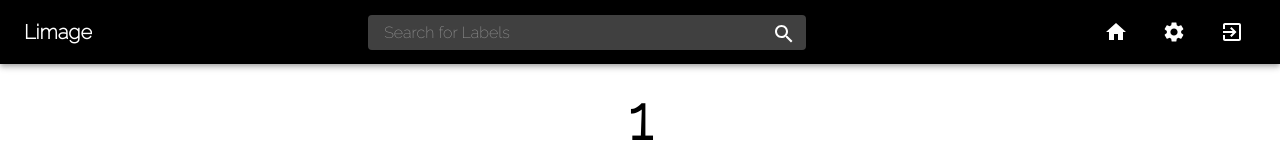
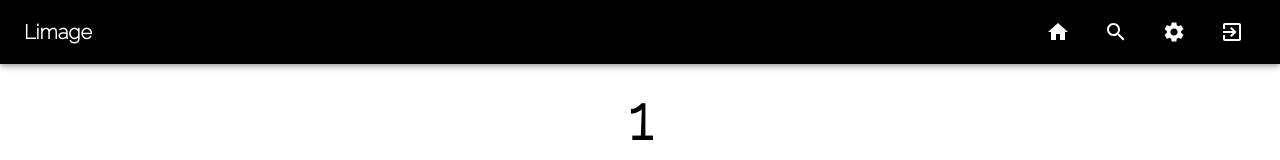
Before and after one commit to rishivijayv/limage-frontend, a React (Create React App) app: page /1 in a window 1280 px wide. Shown: the top 160 px of the page. Built offline with nearby package versions, Linux system fonts and the light colour scheme.

Commit message:
MAJOR - Rearranged code for nav bar

```diff
--- a/src/App.js
+++ b/src/App.js
@@ -5,16 +5,40 @@ import {
 } from 'react-router-dom';
 import Landing from './Landing/Landing';
 import User from './User/User';
+import Settings from './User/Settings/Settings';
 import Discover from './Discover/Discover';
+import { makeStyles } from '@material-ui/core/styles';
 
+const useStyles = makeStyles((theme) => ({
+  mainContainer: {
+    fontFamily: theme.typography.fontFamily,
+},
+}));
 
+// Key is the path to which to redirect to, and value is what is text/icon that will be displayed
+const unauthenticatedNavButtons = [
+  {
+    path: '/login',
+    display: "Login"
+  },
+  {
+    path: '/signup',
+    display: "Signup"
+  }
+]
 
 function App() {
+  const classes = useStyles();
+
   return (
+    <div className={classes.mainContainer}>
       <Router>
         <Switch>
           <Route path="/discover">
-          <Discover />
+              <Discover navButtons={unauthenticatedNavButtons}/>
+          </Route>
+          <Route path={`/profile/settings`}>
+            <Settings />
           </Route>
           <Route path="/:username">
             <User />
@@ -24,6 +48,8 @@ function App() {
           </Route>
         </Switch>
       </Router>
+    </div>
+
 
   );
 }
--- a/src/Discover/Discover.js
+++ b/src/Discover/Discover.js
@@ -1,5 +1,14 @@
-function Discover(){
-    return <h1>Discover</h1>;
+import Navigation from '../Navigation/Navigation';
+
+function Discover({ navButtons }){
+    return (
+        <div>
+            <Navigation pathsWithButtons={navButtons} />
+            <h1>
+                Discover new things here
+            </h1>
+        </div>
+    );
 }
 
 export default Discover;
--- a/src/Navigation/LabelDiscoverySearch/LabelDiscoverySearch.js
+++ /dev/null
@@ -1,47 +0,0 @@
-import { useState } from 'react';
-import { makeStyles } from '@material-ui/core/styles';
-import SearchIcon from '@material-ui/icons/Search';
-import InputBase from '@material-ui/core/InputBase';
-import IconButton from '@material-ui/core/IconButton';
-
-const useStyles = makeStyles((theme) => ({
-    search: theme.custom.search,
-    searchIcon: theme.custom.searchIcon,
-    inputRoot: theme.custom.inputRoot,
-    inputInput: theme.custom.inputInput,
-}));
-
-
-function LabelDiscoverySearch(){
-    const classes = useStyles();
-    const [search, setSearch] = useState("");
-
-    const handleSearch = (e) => {
-        e.preventDefault();
-        const keyCode = e.keyCode || e.which;
-        if(keyCode === 13){
-            // Enter key was pressed
-            console.log(`You are searching for ${search} after enter key`);
-        }
-    }
-
-    return (
-        <div className={classes.search}>
-            <InputBase
-            placeholder="Search for Labels"
-            onChange={(e) => setSearch(e.target.value)}
-            onKeyUp={(e) => handleSearch(e)}
-            classes={{
-                root: classes.inputRoot,
-                input: classes.inputInput,
-            }}
-            inputProps={{ 'aria-label': 'search' }}
-            />
-            <IconButton onClick={() => console.log(search)}>
-                <SearchIcon className={classes.searchIcon}/>
-            </IconButton>
-        </div>
-    );
-}
-
-export default LabelDiscoverySearch;
--- a/src/Navigation/NavButtons/NavButtons.js
+++ b/src/Navigation/NavButtons/NavButtons.js
@@ -1,7 +1,9 @@
 import HomeIcon from '@material-ui/icons/Home';
 import SettingsIcon from '@material-ui/icons/Settings';
 import IconButton from '@material-ui/core/IconButton';
+import Button from '@material-ui/core/Button';
 import ExitToAppIcon from '@material-ui/icons/ExitToApp';
+import SearchIcon from '@material-ui/icons/Search';
 import { fade, makeStyles } from '@material-ui/core/styles';
 import { useHistory } from 'react-router-dom';
 
@@ -15,21 +17,36 @@ const useStyles = makeStyles((theme) => ({
     },
 }));
 
-function NavButtons({ paths }){
+function NavButtons({ pathsWithButtons }){
     const classes = useStyles();
     const history = useHistory();
 
+    const buttonsToRender = pathsWithButtons.map(buttonInfo => {
+        const DisplayButton = buttonInfo.display
+        const buttonType = typeof buttonInfo.display
+        const MuiButtonType = buttonType === "string" ? Button : IconButton;
+        return (
+            <MuiButtonType onClick={() => history.push(buttonInfo.path)} className={classes.barButton} color="inherit">
+                {buttonType === "string" ? DisplayButton : <DisplayButton />}
+            </MuiButtonType>
+        );
+    });
+
     return (
         <div>
-            <IconButton onClick={() => history.push(paths.home)} className={classes.barButton} color="inherit">
+            {/* <IconButton onClick={() => history.push(paths.home)} className={classes.barButton} color="inherit">
                 <HomeIcon/>
+            </IconButton>
+            <IconButton onClick={() => history.push(paths.discover)} className={classes.barButton} color="inherit">
+                <SearchIcon />
             </IconButton>
             <IconButton onClick={() => history.push(paths.settings)} className={classes.barButton} color="inherit">
                 <SettingsIcon />
             </IconButton>
             <IconButton className={classes.barButton} color="inherit">
                 <ExitToAppIcon />
-            </IconButton>
+            </IconButton> */}
+            {buttonsToRender}
         </div>
     );
 }
--- a/src/Navigation/Navigation.js
+++ b/src/Navigation/Navigation.js
@@ -4,7 +4,6 @@ import Toolbar from '@material-ui/core/Toolbar';
 
 import Banner from './Banner/Banner';
 import NavButtons from './NavButtons/NavButtons';
-import LabelDiscoverySearch from './LabelDiscoverySearch/LabelDiscoverySearch';
 
 
 const useStyles = makeStyles((theme) => ({
@@ -20,7 +19,7 @@ const useStyles = makeStyles((theme) => ({
     },
   }));
 
-  function Navigation({ paths }){
+  function Navigation({ pathsWithButtons }){
     const classes = useStyles();
 
     return (
@@ -29,12 +28,12 @@ const useStyles = makeStyles((theme) => ({
                 <Toolbar className={classes.bar}>
                     <Banner />
 
-                    <div className={classes.navigationGroup}>
+                    {/* <div className={classes.navigationGroup}>
                         <LabelDiscoverySearch />
-                    </div>
+                    </div>   */}
 
                     <div className={classes.navigationGroup}>
-                        <NavButtons paths={paths}/>
+                        <NavButtons pathsWithButtons={pathsWithButtons}/>
                     </div>
 
                 </Toolbar>
--- a/src/User/User.js
+++ b/src/User/User.js
@@ -6,17 +6,19 @@ import {
     useParams
 } from "react-router-dom";
 import Labels from './Labels/Labels';
-import Settings from './Settings/Settings';
 import UploadedImages from './UploadedImages/UploadedImages';
 import SavedImages from './SavedImages/SavedImages';
+import Upload from './Upload/Upload';
+import ExitToAppIcon from '@material-ui/icons/ExitToApp';
+import SearchIcon from '@material-ui/icons/Search';
+import HomeIcon from '@material-ui/icons/Home';
+import SettingsIcon from '@material-ui/icons/Settings';
 import Navigation from '../Navigation/Navigation';
-import Upload from './Upload/Upload';
 import { makeStyles } from '@material-ui/core/styles';
 
 const useStyles = makeStyles((theme) => ({
-    mainContainer: {
-        margin: '20px',
-        fontFamily: theme.typography.fontFamily,
+    userContainer: {
+        margin: '20px'
     },
     profileHeader: {
         textAlign: 'center'
@@ -50,11 +52,33 @@ const useStyles = makeStyles((theme) => ({
     }
 }));
 
+
+
 function User(){
     const classes = useStyles();
 
     const { username } = useParams();
     const match = useRouteMatch();
+
+
+    const authenticatedNavButtons = [
+        {
+            path: `${match.url}`,
+            display: HomeIcon
+        },
+        {
+            path: '/discover',
+            display: SearchIcon
+        },
+        {
+            path: '/profile/settings',
+            display: SettingsIcon
+        },
+        {
+            path: '/',
+            display: ExitToAppIcon
+        }
+    ]
 
     const getProfileOption = (optionUrl, optionName) => {
         return <NavLink exact
@@ -65,15 +89,10 @@ function User(){
                 </NavLink>
     };
 
-    const navigationBarPaths = {
-        home: match.url,
-        settings: `${match.url}/settings`
-    };
-
     return (
         <div>
-            <Navigation paths={navigationBarPaths}/>
-                <div className={classes.mainContainer}>
+            <Navigation pathsWithButtons={authenticatedNavButtons} />
+            <div className={classes.userContainer}>
                 <div className={classes.profileHeader}>
                     <div className={classes.username}>{username}</div>
 
@@ -100,9 +119,6 @@ function User(){
                     <Route path={`${match.path}/labels`}>
                         <Labels />
                     </Route>
-                        <Route path={`${match.path}/settings`}>
-                            <Settings />
-                        </Route>
                     <Route path={`${match.path}/upload`}>
                         <Upload />
                     </Route>
@@ -112,6 +128,7 @@ function User(){
                 </Switch>
             </div>
         </div>
+
     );
 }
 
--- a/src/index.js
+++ b/src/index.js
@@ -29,40 +29,6 @@ const theme = createMuiTheme({
       fontWeight: '900',
       fontSize: '22px'
     },
-    search: {
-      position: 'relative',
-      borderRadius: defaultTheme.shape.borderRadius,
-      backgroundColor: fade(defaultTheme.palette.common.white, 0.25),
-      '&:hover': {
-        backgroundColor: fade(defaultTheme.palette.common.white, 0.35),
-      },
-      marginLeft: 0,
-      width: '100%',
-    },
-    searchIcon: {
-      padding: defaultTheme.spacing(0, 2),
-      marginRight: '20px',
-      height: '100%',
-      position: 'absolute',
-      display: 'flex',
-      alignItems: 'center',
-      justifyContent: 'center',
-      color: defaultTheme.palette.common.white
-    },
-    inputRoot: {
-      color: defaultTheme.palette.common.white
-    },
-    inputInput: {
-      padding: defaultTheme.spacing(1, 1, 1, 2),
-      transition: defaultTheme.transitions.create('width'),
-      width: '100%',
-      [defaultTheme.breakpoints.up('sm')]: {
-        width: '40ch',
-        '&:focus': {
-          width: '50ch',
-        },
-      },
-    },
   },
 })
 
```
Lines whose indentation alone changed are shown as unchanged.
